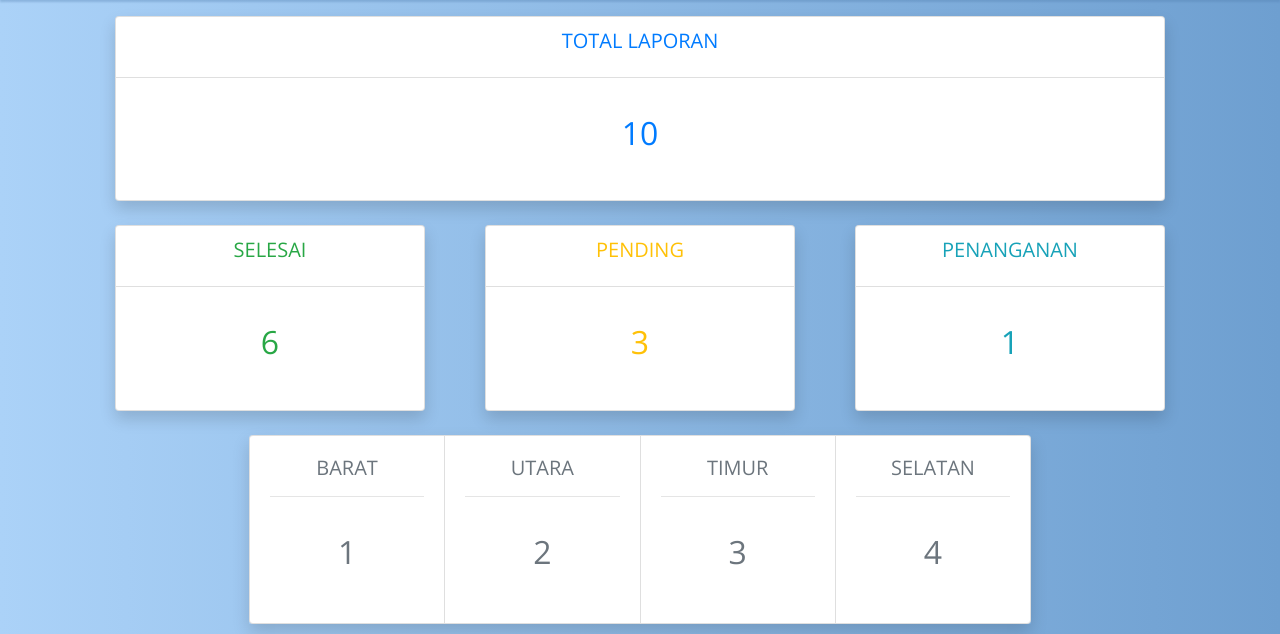
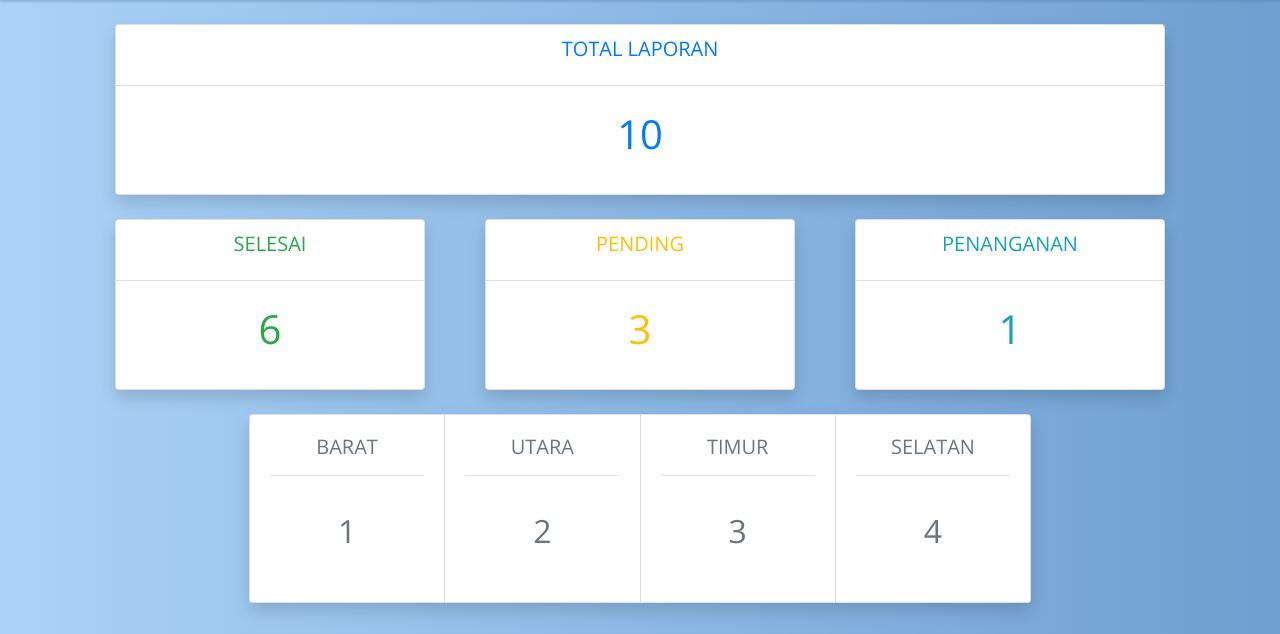
Before and after one commit to rpl-skenda/pdam-bandarmasih, a Django app: page /status/ in a window 1280 px wide. Shown: the part 56-690 px from the top of the page. Run offline with Django 3.2, Linux system fonts and the light colour scheme; data comes from the database, SQL or seed files in the repository; some libraries are stand-ins or nearby versions.

Commit message:
fixing sumthing

```diff
--- a/school/app/static/css/custom-style-data.css
+++ b/school/app/static/css/custom-style-data.css
@@ -63,11 +63,11 @@ body {
 
 /* Form Input */
 #input-form {
-  padding: 3%;
+  padding: 1%;
   border-bottom-left-radius: 1rem;
   border-bottom-right-radius: 1rem;
   background: #fff;
-  box-shadow: 0 2px 2px 0 #4e7cad5b;
+  box-shadow: 2px #4e7cad5b;
 }
 
 a #cancel-button {
--- a/school/app/templates/app/data.html
+++ b/school/app/templates/app/data.html
@@ -14,7 +14,7 @@
 <!-- Table Data Start-->
 
 <div class="mr-5 ml-5 mt-5 sticky-bottom">
-  <table class="table table-fluid" id="data-table">
+  <table class="table table-fluid shadow" id="data-table">
     <thead class="thead-light">
       <tr>
         <th scope="col" class="th-sm">Status</th>
--- a/school/app/templates/app/delete.html
+++ b/school/app/templates/app/delete.html
@@ -4,10 +4,9 @@
 <div class="container justify-content-center mt-5">
   <div class="row justify-content-center">
     <div class="col-md-6">
-      <div class="card card-body text-center shadow rounded justify-content-center p-md-5">
+      <div class="card card-body text-center shadow rounded-lg justify-content-center p-md-5">
         <h5>Apa anda yakin akan menghapus</h5>
         <h5 class="text-primary">"{{item}}"</h5>
-
         <form action="{% url 'delete' item.spk  %}" method="POST" class="justify-content-center">
           {% csrf_token %}
           <br />
@@ -16,7 +15,7 @@
               <a href="{% url 'data' %}" class="btn btn-danger btn-block">CANCEL</a>
             </div>
             <div class="col-md-5">
-              <input class="btn btn-info btn-block" type="submit" value="CONFIRM" />
+              <input class="btn btn-primary btn-block" type="submit" value="CONFIRM" />
             </div>
             <br />
           </div>
--- a/school/app/templates/app/form.html
+++ b/school/app/templates/app/form.html
@@ -1,7 +1,7 @@
 {% extends 'app/main.html' %} {%load static%} {% block content %} {%include 'app/navbar.html' %}
 <div class="container">
   <!-- Form Start -->
-  <section id="input-form">
+  <section id="input-form" class="shadow">
     <div class="row justify-content-center">
       <form class="col-sm-8" method="POST" action="">
         {% csrf_token %} {{form.as_p}}
--- a/school/app/templates/app/status.html
+++ b/school/app/templates/app/status.html
@@ -2,12 +2,12 @@
 <div class="container">
   <div class="col">
     <div class="col-md">
-      <div class="card shadow text-center mt-3">
+      <div class="card shadow text-center mt-4">
         <div class="card-header bg-transparent">
           <h5 class="card-title text-primary">TOTAL LAPORAN</h5>
         </div>
-        <div class="card-body mb-3 mt-3">
-          <h2 class="card-title text-primary">{{total_laporan}}</h2>
+        <div class="card-body mb-1 mt-1">
+          <h1 class="card-title text-primary">{{total_laporan}}</h1>
         </div>
       </div>
     </div>
@@ -18,8 +18,8 @@
             <div class="card-header bg-transparent">
               <h5 class="card-title text-success">SELESAI</h5>
             </div>
-            <div class="card-body mb-3 mt-3">
-              <h2 class="card-title text-success">{{selesai}}</h2>
+            <div class="card-body mb-1 mt-1">
+              <h1 class="card-title text-success">{{selesai}}</h1>
             </div>
           </div>
         </div>
@@ -31,8 +31,8 @@
             <div class="card-header bg-transparent">
               <h5 class="card-title text-warning">PENDING</h5>
             </div>
-            <div class="card-body mb-3 mt-3">
-              <h2 class="card-title text-warning">{{pending}}</h2>
+            <div class="card-body mb-1 mt-1">
+              <h1 class="card-title text-warning">{{pending}}</h1>
             </div>
           </div>
         </div>
@@ -44,8 +44,8 @@
             <div class="card-header bg-transparent">
               <h5 class="card-title text-info">PENANGANAN</h5>
             </div>
-            <div class="card-body mb-3 mt-3">
-              <h2 class="card-title text-info">{{penanganan}}</h2>
+            <div class="card-body mb-1 mt-1">
+              <h1 class="card-title text-info">{{penanganan}}</h1>
             </div>
           </div>
         </div>
```
